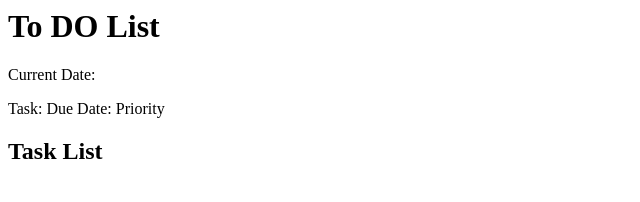
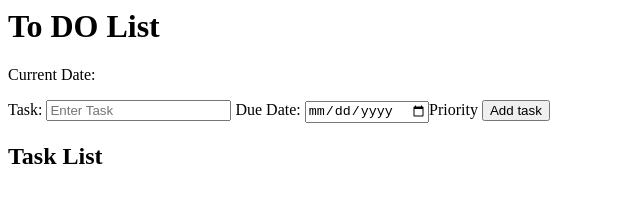
Before and after one commit to ejehlers/To-Do-App, a plain HTML site: page index.html in a window 1280 px wide. Shown: the whole page, without its empty margins (0-640 px from the left). Drawn offline with Linux system fonts and the light colour scheme.

Commit message:
HTML Continue
Add HTML that will have functionality

```diff
--- a/index.html
+++ b/index.html
@@ -13,9 +13,12 @@
         <p>Current Date:</p>
       </div>
       <div class="form"><label</div>
-      <label>Task:</label>
-      <label>Due Date:</label>
-      <label>Priority</label>
+      <label for="task">Task:</label>
+      <input type="text" id="task" placeholder="Enter Task"/>
+      <label for="Due Date">Due Date:</label>
+      <input type="date" id="due date"
+      <label type="range" min="1" max="5" id="priority">Priority</label>
+      <button id="add">Add task</button>
     </div>
 
     <div class="list">
```
